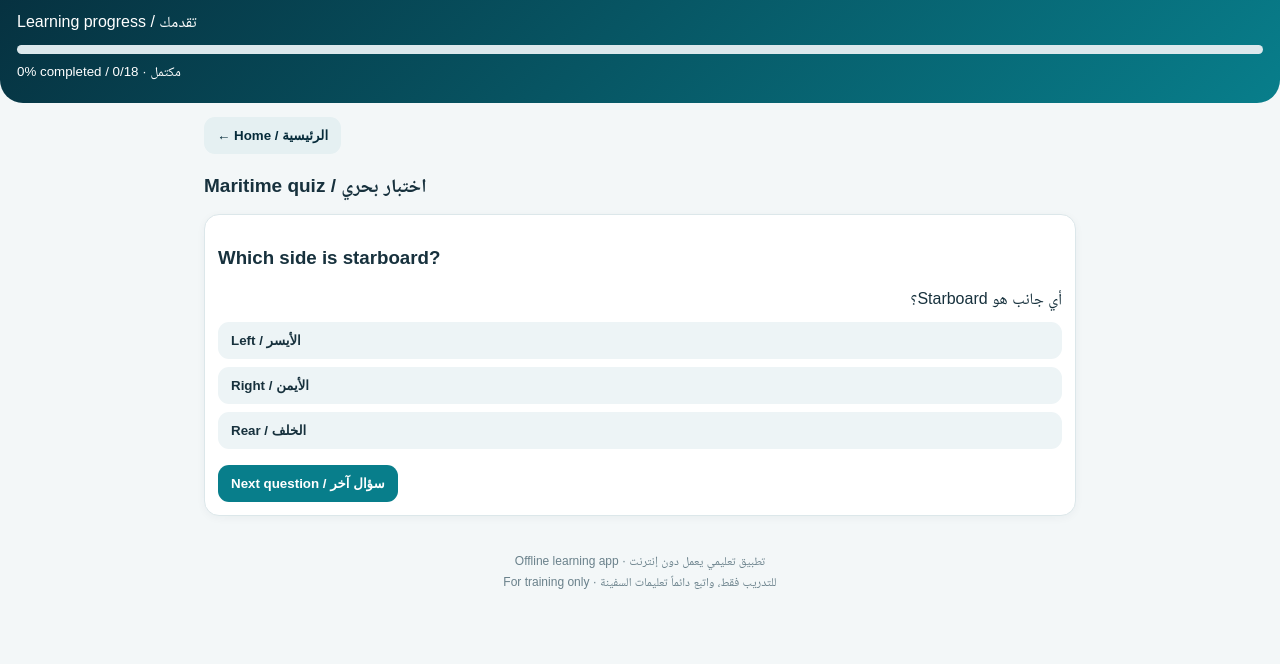
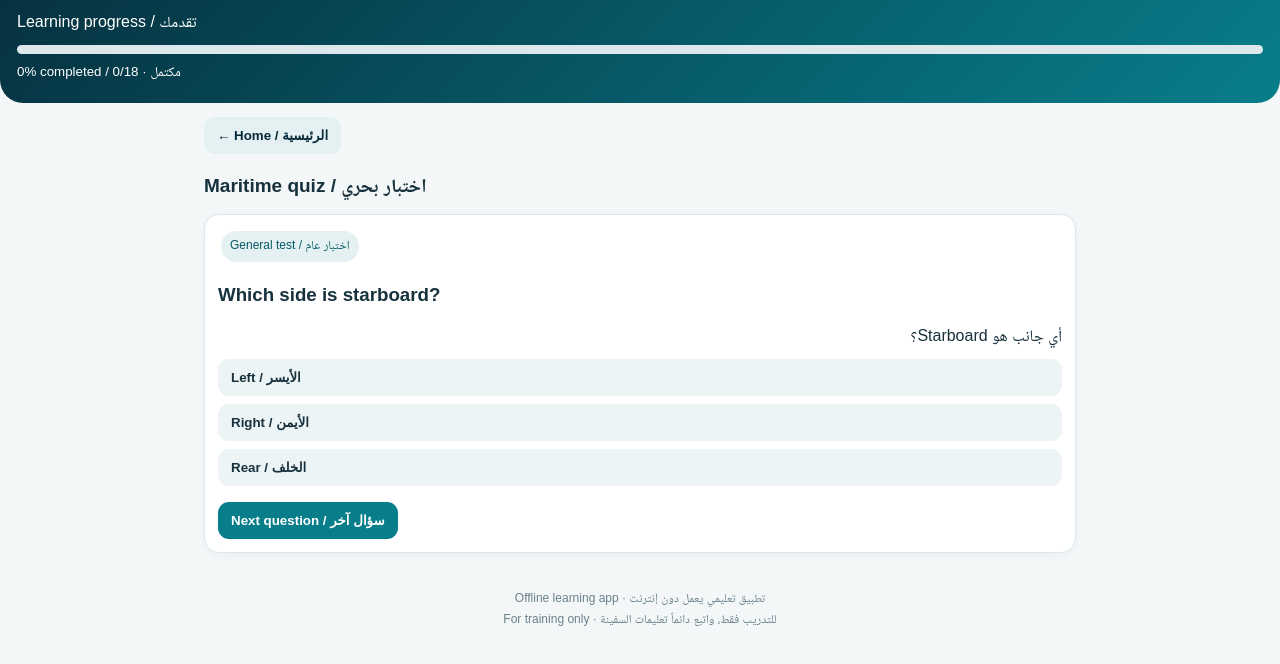
Before and after one commit to captainmustafaradwan1977-sudo/Farah-Maritime-English-Arabic, a plain HTML site: page app/src/main/assets/index.html in a window 1280 px wide. Both pictures are taken after a click on the button "Start quiz / ابدأ الاختبار". Shown: the part 118-782 px from the top of the page. Drawn offline with Linux system fonts and the light colour scheme.

Commit message:
Make lesson quizzes specific to selected maritime topic

```diff
--- a/app/src/main/assets/index.html
+++ b/app/src/main/assets/index.html
@@ -58,7 +58,7 @@ function savedPage(){let items=lessons.flat().filter(v=>saved.includes(v[0]));do
 function showVocab(){let all=lessons.flat();document.getElementById('app').innerHTML=`<button class="btn secondary" onclick="home()">← Home / الرئيسية</button><div class="section-title">Maritime dictionary / القاموس البحري</div><input id="search" placeholder="Search English or Arabic / ابحث بالإنجليزية أو العربية" oninput="filterWords()"><div class="panel" id="wordList">${all.map(v=>word(v,'d')).join('')}</div>`;}
 function filterWords(){let q=document.getElementById('search').value.toLowerCase();let all=lessons.flat().filter(v=>v[0].toLowerCase().includes(q)||v[1].includes(q));document.getElementById('wordList').innerHTML=all.map(v=>word(v,'f')).join('')||'No results / لا توجد نتائج';}
 const questions=[{q:'What is the front part of a ship?',ar:'ما اسم الجزء الأمامي من السفينة؟',a:['Bow / المقدمة','Stern / المؤخرة','Deck / السطح'],c:0},{q:'What is a cargo hold?',ar:'ما هو عنبر البضائع؟',a:['A kitchen / مطبخ','A cargo space / مساحة للبضائع','A lifeboat / قارب نجاة'],c:1},{q:'Which side is starboard?',ar:'أي جانب هو Starboard؟',a:['Left / الأيسر','Right / الأيمن','Rear / الخلف'],c:1},{q:'What does SWL mean?',ar:'ماذا يعني SWL؟',a:['Safe Working Load / حمولة العمل الآمنة','Sea Water Level / مستوى مياه البحر','Ship Work List / قائمة عمل السفينة'],c:0},{q:'What is an air receiver?',ar:'ما هو خزان الهواء؟',a:['Air storage tank / خزان تخزين الهواء','Water pump / مضخة مياه','Radio / جهاز لاسلكي'],c:0},{q:'What is a mooring line used for?',ar:'فيم يستخدم حبل الربط؟',a:['Painting / الدهان','Securing the vessel / تثبيت السفينة','Cooking / الطبخ'],c:1},{q:'What does ETA mean?',ar:'ماذا يعني ETA؟',a:['Estimated Time of Arrival / الوقت المتوقع للوصول','Engine Test Alarm / إنذار اختبار المحرك','Emergency Towing Area / منطقة القطر'],c:0},{q:'What is PPE?',ar:'ما هي PPE؟',a:['Personal Protective Equipment / معدات الوقاية الشخصية','Port Pilot Entry / دخول المرشد','Pressure Pump Engine / محرك مضخة الضغط'],c:0}];
-function quiz(topic){let q=questions[Math.floor(Math.random()*questions.length)];document.getElementById('app').innerHTML=`<button class="btn secondary" onclick="home()">← Home / الرئيسية</button><div class="section-title">Maritime quiz / اختبار بحري</div><div class="panel"><h3>${q.q}</h3><div class="ar">${q.ar}</div>${q.a.map((a,i)=>`<button class="btn quizopt" onclick="answer(this,${i===q.c})">${a}</button>`).join('')}<p id="feedback"></p><button class="btn" onclick="quiz()">Next question / سؤال آخر</button></div>`;}
+function quiz(topic){let q;if(Number.isInteger(topic)&&lessons[topic]){let pool=lessons[topic],item=pool[Math.floor(Math.random()*pool.length)],all=lessons.flat(),distractors=[...new Set(all.filter(v=>v[1]!==item[1]).map(v=>v[1]))];distractors.sort(()=>Math.random()-.5);let opts=[item[1],...distractors.slice(0,2)];opts.sort(()=>Math.random()-.5);q={q:'What does "'+item[0]+'" mean?',ar:'ما معنى المصطلح البحري التالي؟ '+item[0],a:opts.map(x=>x+' / '+x),c:opts.indexOf(item[1])};}else{q=questions[Math.floor(Math.random()*questions.length)];}document.getElementById('app').innerHTML=`<button class="btn secondary" onclick="home()">← Home / الرئيسية</button><div class="section-title">Maritime quiz / اختبار بحري</div><div class="panel"><div class="pill">${Number.isInteger(topic)&&lessons[topic]?'Topic test / اختبار الدرس':'General test / اختبار عام'}</div><h3>${q.q}</h3><div class="ar">${q.ar}</div>${q.a.map((a,i)=>`<button class="btn quizopt" onclick="answer(this,${i===q.c})">${a}</button>`).join('')}<p id="feedback"></p><button class="btn" onclick="quiz(${Number.isInteger(topic)?topic:'null'})">Next question / سؤال آخر</button></div>`;}
 function answer(el,ok){document.querySelectorAll('.quizopt').forEach(b=>b.disabled=true);el.classList.add(ok?'correct':'wrong');document.getElementById('feedback').textContent=ok?'Correct! أحسنت، إجابة صحيحة.':'Incorrect. الإجابة غير صحيحة؛ راجع الدرس وحاول مجدداً.';if(ok){score++;localStorage.setItem('farahScore',String(score));}}
 home();
 </script></body></html>
```
